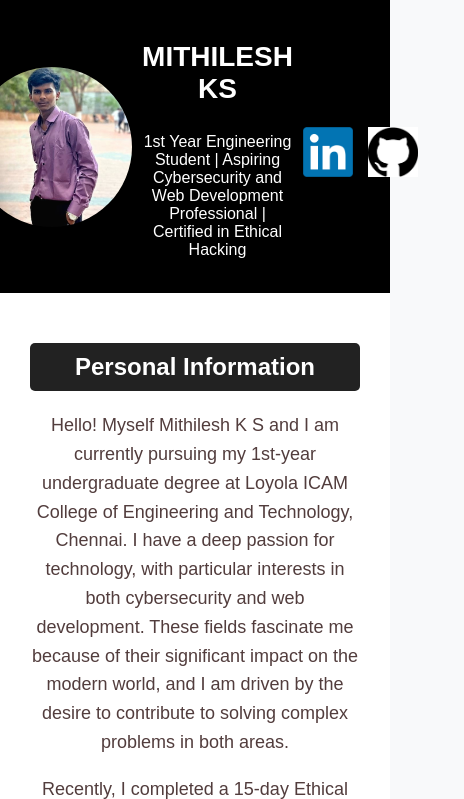
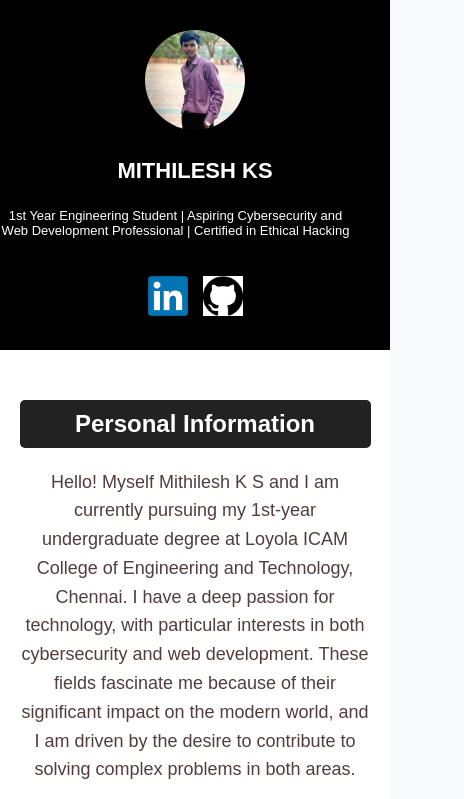
Before and after one commit to mithilesh-06/Portfolio, a plain HTML site: page index.html in a window 390 px wide. Shown: the top 799 px of the page, 464 px wide, since content can reach past the window. Drawn offline with Linux system fonts and the light colour scheme.

Commit message:
styles.css

```diff
--- a/styles.css
+++ b/styles.css
@@ -4,13 +4,13 @@ body {
     margin: 0;
     padding: 0;
     scroll-behavior: smooth;
-    background: #f8f9fa; /* Light background for readability */
+    background: #f8f9fa;
 }
 
 /* Hero Section */
 #hero {
     background: black;
-    height: 30vh; /* Reduced space */
+    height: 30vh;
     display: flex;
     align-items: center;
     justify-content: center;
@@ -20,37 +20,41 @@ body {
 .hero-container {
     display: flex;
     align-items: center;
-    gap: 10px; /* Reduced gap */
+    gap: 10px;
+    flex-wrap: wrap;
+    justify-content: center;
 }
 .profile-photo {
     pointer-events: none;
     -webkit-user-drag: none;
-    width: 160px; /* Reduced size */
+    width: 160px;
     border-radius: 50%;
 }
 .name-container {
     display: flex;
     flex-direction: column;
+    text-align: center;
 }
 .static-name {
     color: white;
-    font-size: 28px; /* Reduced */
+    font-size: 28px;
     font-weight: bold;
 }
 .subtitle {
     color: white;
-    font-size: 16px; /* Slightly smaller */
+    font-size: 16px;
     margin-top: 5px;
-    max-width: 700px; /* Ensures it doesn’t stretch too much */
+    max-width: 700px;
 }
+
 /* Personal Information */
 #personal-info {
     background: white;
     text-align: center;
-    padding: 50px 30px;
+    padding: 50px 5%;
 }
 .section-header {
-    background-color: #222; /* Dark background for heading */
+    background-color: #222;
     color: white;
     font-size: 24px;
     font-weight: bold;
@@ -69,7 +73,7 @@ body {
 #learning-experience {
     background: black;
     text-align: center;
-    padding: 60px 40px;
+    padding: 60px 5%;
     color: white;
 }
 .experience-container {
@@ -90,11 +94,14 @@ body {
 .experience-card:hover {
     transform: scale(1.1);
 }
+
 /* Social Links */
 .social-links {
     margin-top: 15px;
     display: flex;
     gap: 15px;
+    justify-content: center;
+    flex-wrap: wrap;
 }
 .social-links a img {
     -webkit-user-drag: none;
@@ -106,12 +113,11 @@ body {
     transform: scale(1.2);
 }
 
-
 /* Certifications */
 #certifications {
     background: white;
     text-align: center;
-    padding: 60px 40px;
+    padding: 60px 5%;
 }
 .certifications-container {
     display: flex;
@@ -121,9 +127,10 @@ body {
 }
 .cert-card {
     background: #f5f5f5;
-    padding: px;
+    padding: 10px;
     width: 200px;
     text-align: center;
+    border-radius: 8px;
 }
 .cert-card img {
     pointer-events: none;
@@ -136,11 +143,12 @@ body {
 #area-of-interest {
     background: black;
     text-align: center;
-    padding: 60px 40px;
+    padding: 60px 5%;
     color: white;
 }
 .interests-container {
     display: flex;
+    flex-wrap: wrap;
     justify-content: center;
     gap: 15px;
 }
@@ -152,3 +160,51 @@ body {
     font-weight: bold;
     font-size: 16px;
 }
+
+/* Responsive Design */
+@media (max-width: 768px) {
+    #hero {
+        height: auto;
+        padding: 30px 0;
+    }
+    .hero-container {
+        flex-direction: column;
+        text-align: center;
+    }
+    .profile-photo {
+        width: 120px;
+    }
+    .static-name {
+        font-size: 24px;
+    }
+    .subtitle {
+        font-size: 14px;
+        max-width: 90%;
+    }
+    .experience-container, .certifications-container, .interests-container {
+        flex-direction: column;
+        align-items: center;
+    }
+    .experience-card, .cert-card {
+        width: 90%;
+    }
+}
+
+@media (max-width: 480px) {
+    .static-name {
+        font-size: 22px;
+    }
+    .subtitle {
+        font-size: 13px;
+    }
+    .profile-photo {
+        width: 100px;
+    }
+    .social-links a img {
+        width: 40px;
+        height: 40px;
+    }
+    .experience-card, .cert-card {
+        width: 100%;
+    }
+}
```
